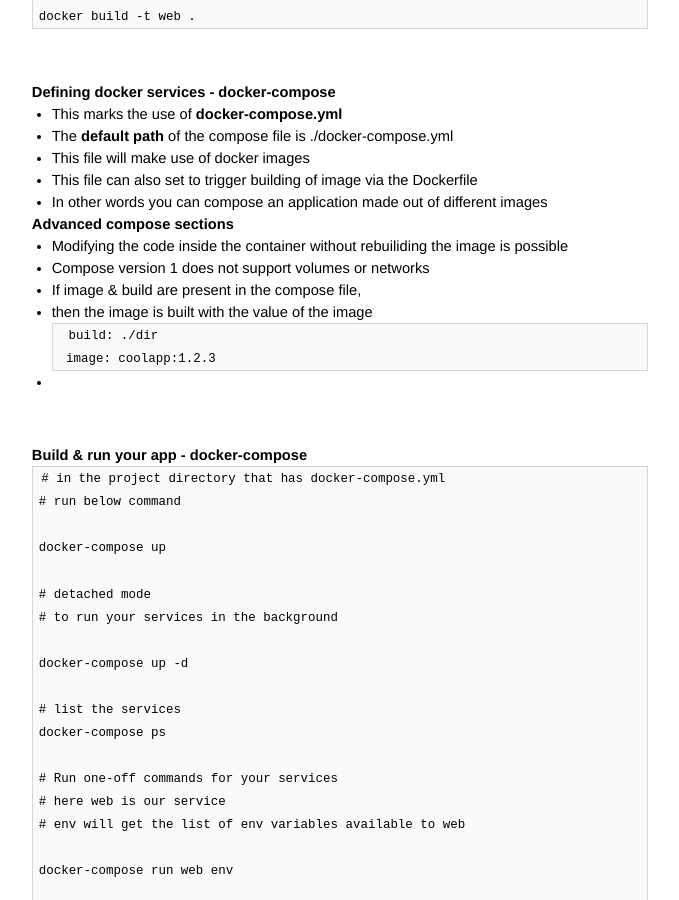
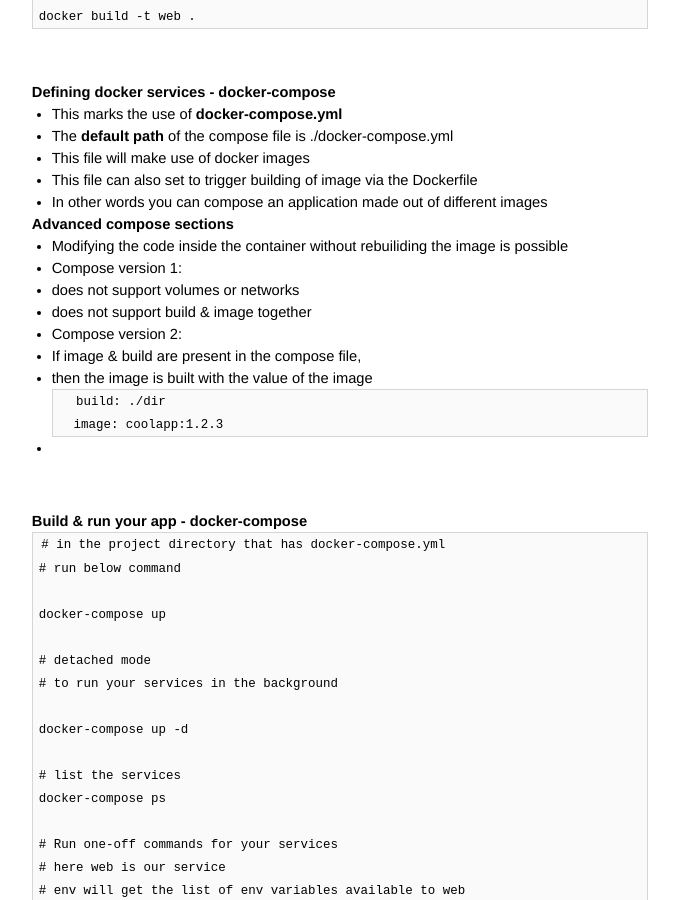
Before and after one commit to AmitKumarDas/amitkumardas.github.io, a Jekyll site: the page built from _posts/2016-09-18-analysis-and-dialysis-of-containers.md, in a window 1280 px wide and 900 px high, scrolled down 1771 px. Shown: the whole window, without its empty margins (300-979 px from the left). Built offline with Jekyll 4.4.1, drawn with Linux system fonts in a browser that asks for light colours.

Commit message:
Update 2016-09-18-analysis-and-dialysis-of-containers.md

````diff
--- a/_posts/2016-09-18-analysis-and-dialysis-of-containers.md
+++ b/_posts/2016-09-18-analysis-and-dialysis-of-containers.md
@@ -105,14 +105,17 @@ docker build -t web .
 ### Advanced compose sections
 
 - Modifying the code inside the container without rebuiliding the image is possible
-- Compose version 1 does not support volumes or networks
-- If image & build are present in the compose file,
+- Compose version 1:
+ - does not support volumes or networks
+ - does not support build & image together
+- Compose version 2:
+ - If image & build are present in the compose file,
  - then the image is built with the value of the image
-```
- build: ./dir
- image: coolapp:1.2.3
-```
--
+ ```
+  build: ./dir
+  image: coolapp:1.2.3
+ ```
+ -
 
 <br />
 
````
